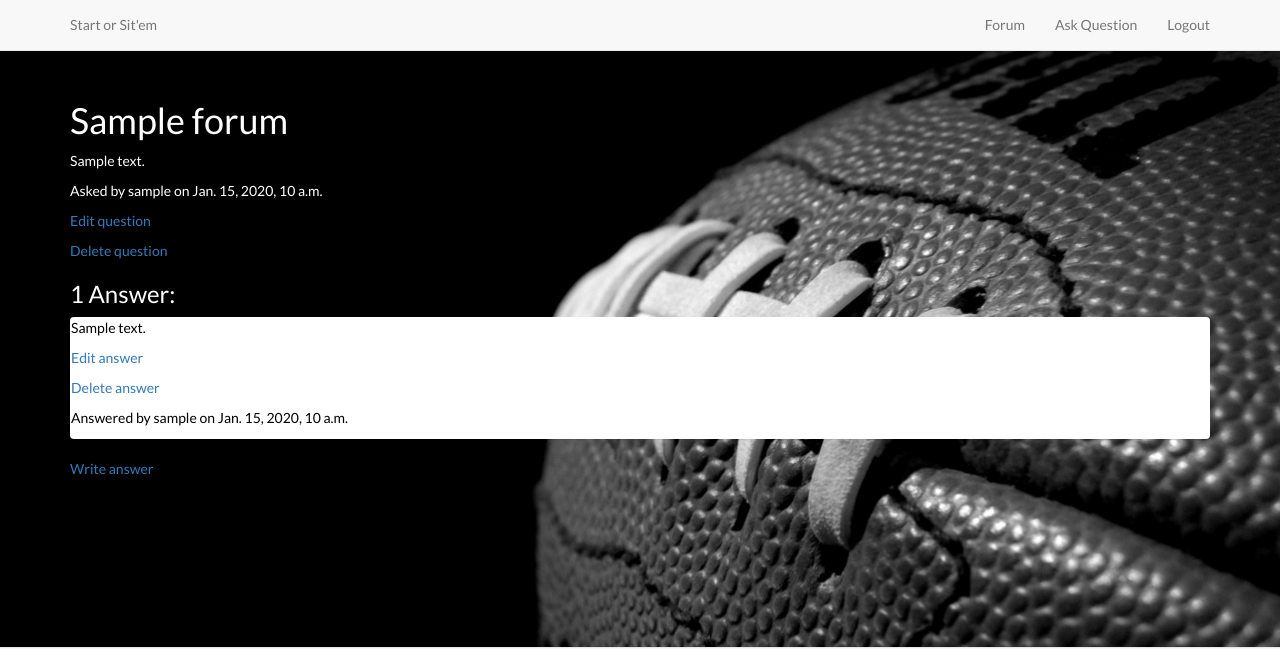
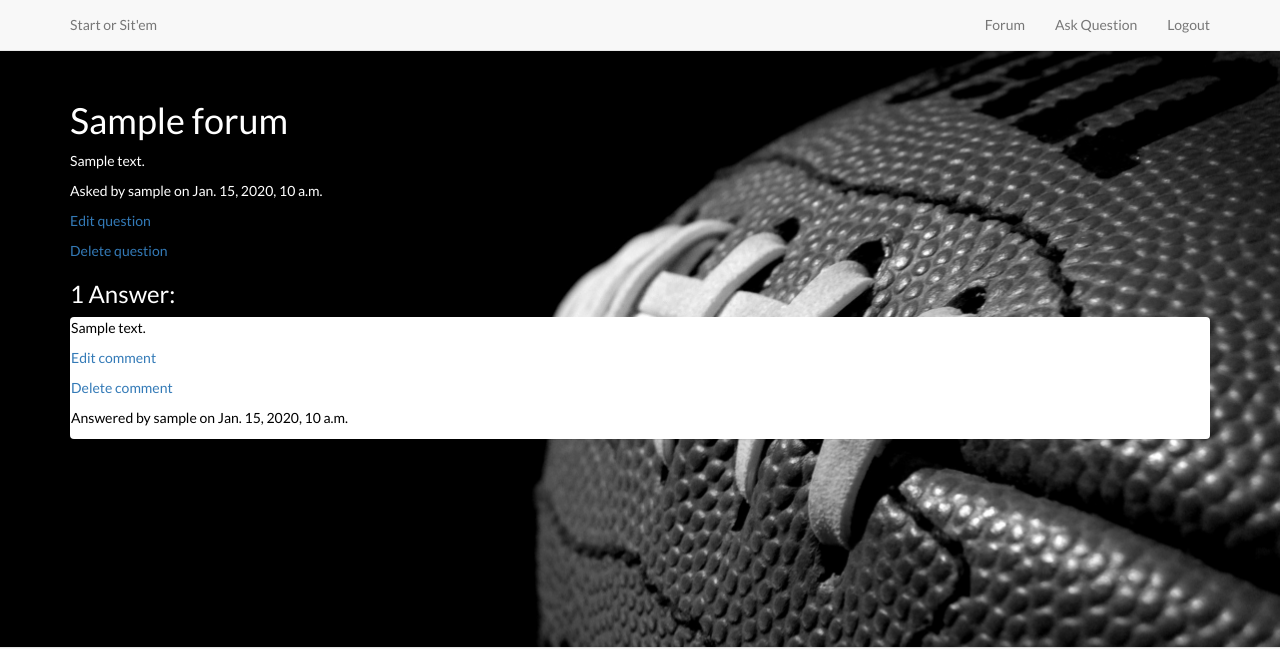
Before and after one commit to wchavers/qandu_forum, a Django app: page /forum/1/ in a window 1280 px wide. Shown: the top 649 px of the page. Run offline with Django 3.2, Linux system fonts and the light colour scheme; a user stored in the database is signed in; tables that the repository leaves empty hold one stand-in row (values such as "Sample post"); some libraries are stand-ins or nearby versions.

Commit message:
Prevent users from submitting multiple answers

```diff
--- a/core/views.py
+++ b/core/views.py
@@ -31,6 +31,8 @@ class ForumDetailView(DetailView):
         question = Forum.objects.get(id=self.kwargs['pk'])
         answers = Answer.objects.filter(question=question)
         context['answers'] = answers
+        user_answers = Answer.objects.filter(question=question, user=self.request.user)
+        context['user_answers'] = user_answers
         return context
 
 class ForumUpdateView(UpdateView):
@@ -64,9 +66,12 @@ class AnswerCreateView(CreateView):
         return self.object.question.get_absolute_url()
 
     def form_valid(self, form):
-        form.instance.user = self.request.user
-        form.instance.question = Forum.objects.get(id=self.kwargs['pk'])
-        return super(AnswerCreateView, self).form_valid(form)
+      question = Forum.objects.get(id=self.kwargs['pk'])
+      if Answer.objects.filter(question=question, user=self.request.user).exists():
+          raise PermissionDenied()
+      form.instance.user = self.request.user
+      form.instance.question = Forum.objects.get(id=self.kwargs['pk'])
+      return super(AnswerCreateView, self).form_valid(form)
 
 class AnswerUpdateView(UpdateView):
     model = Answer
--- a/templates/forum/forum_detail.html
+++ b/templates/forum/forum_detail.html
@@ -14,11 +14,13 @@
 <div class="panel">
     <p>{{ answer.text }}</p>
     {% if answer.user == user %}
-    <p><a href="{% url 'answer_update' forum_pk=forum.id answer_pk=answer.id %}">Edit answer</a></p>
-    <p><a href="{% url 'answer_delete' forum_pk=forum.id answer_pk=answer.id %}">Delete answer</a></p>
+    <p><a href="{% url 'answer_update' forum_pk=forum.id answer_pk=answer.id %}">Edit comment</a></p>
+    <p><a href="{% url 'answer_delete' forum_pk=forum.id answer_pk=answer.id %}">Delete comment</a></p>
     {% endif %}
     <p>Answered by {{ answer.user.username }} on {{ answer.created_at }}</p>
 </div>
 {% endfor %}
-<p><a href="{% url 'answer_create' pk=forum.id %}">Write answer</a></p>
+{% if not user_answers %}
+<p><a href="{% url 'answer_create' pk=forum.id %}">Write comment</a></p>
+{% endif %}
 {% endblock %}
```
